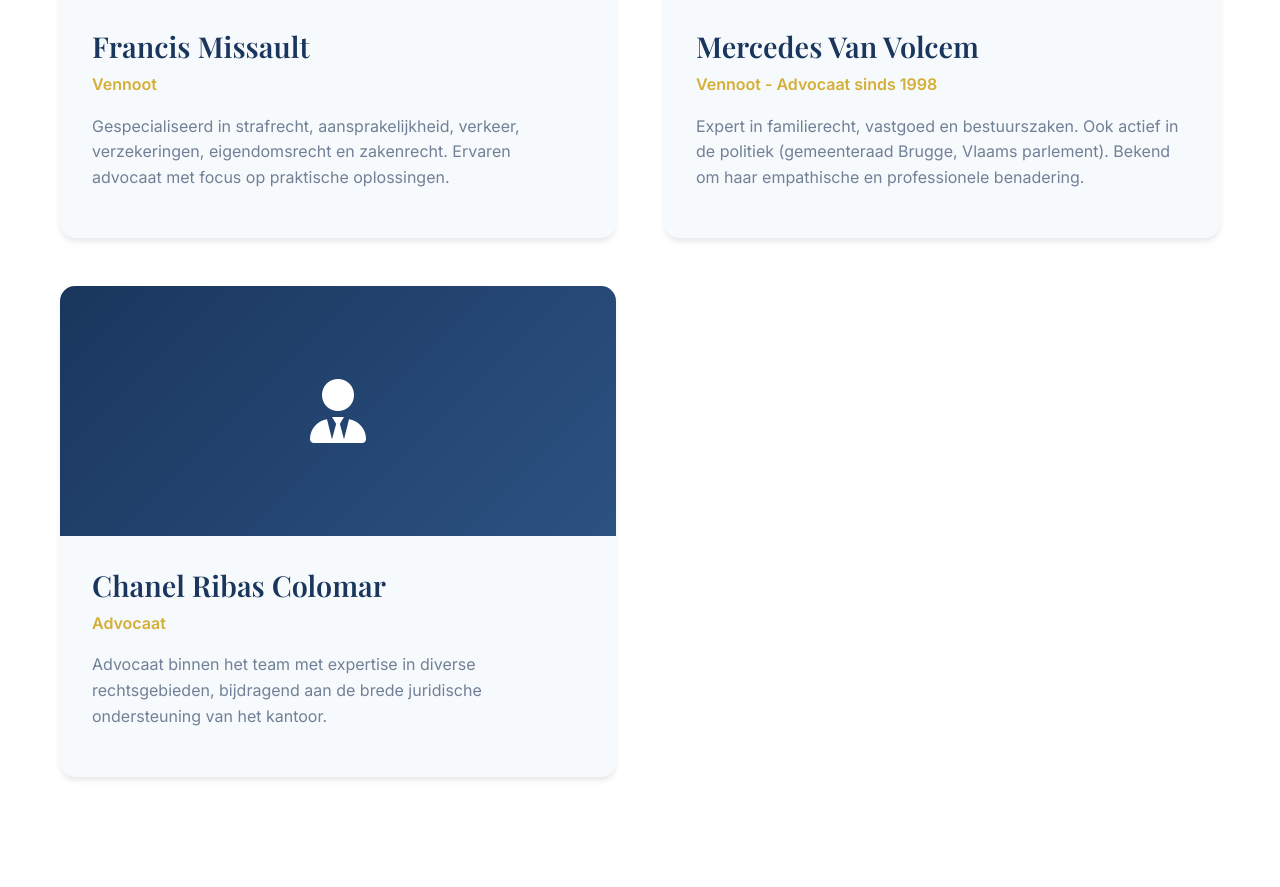
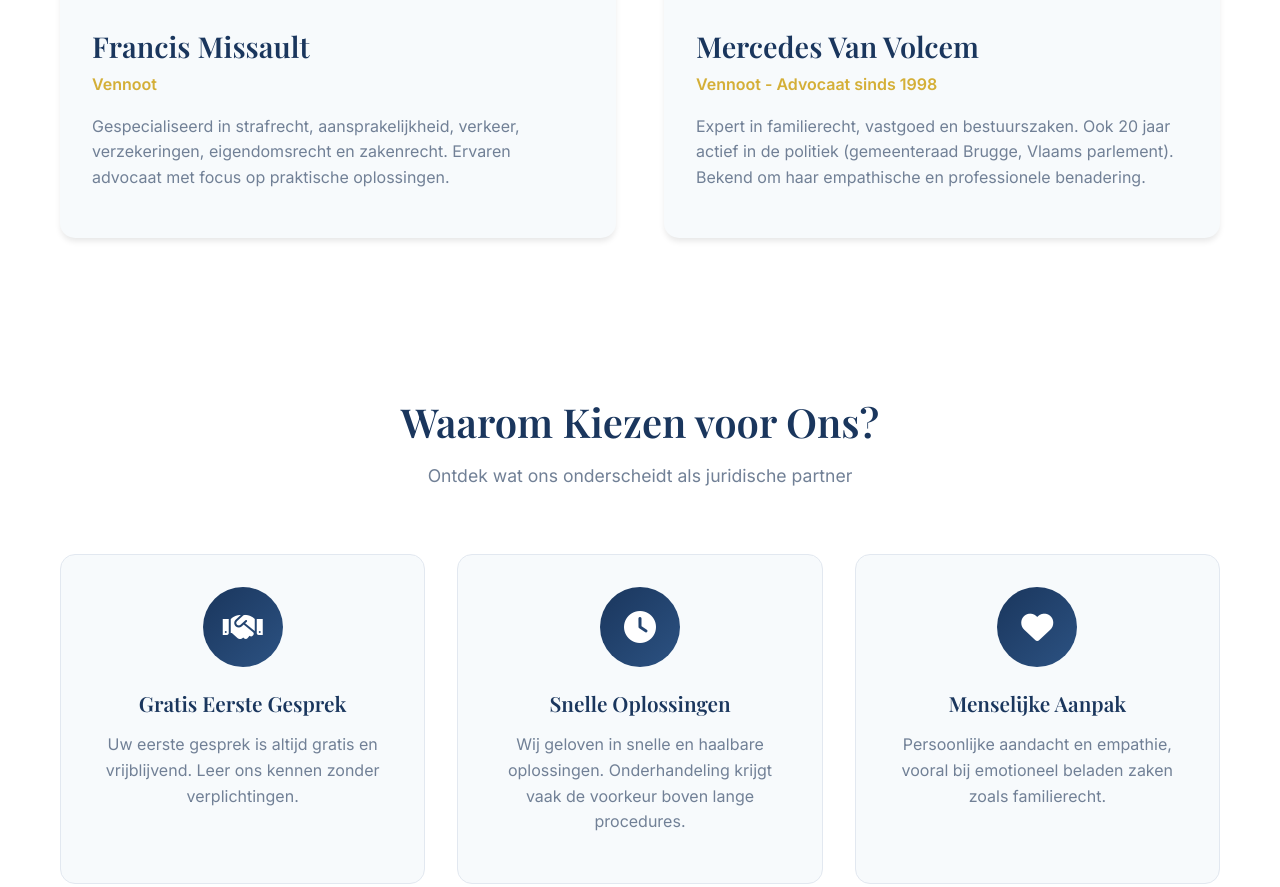
Before and after one commit to Maximiliaan1245/advocatenkantoor, a plain HTML site: page index.html in a window 1280 px wide. Shown: the part 3763-4650 px from the top of the page. Drawn offline with nearby package versions, Linux system fonts and the light colour scheme.

Commit message:
Update index.html

```diff
--- a/index.html
+++ b/index.html
@@ -3,8 +3,8 @@
 <head>
     <meta charset="UTF-8">
     <meta name="viewport" content="width=device-width, initial-scale=1.0">
-    <title>Advocatenkantoor Missault & Van Volcem | Brugge & Assebroek</title>
-    <meta name="description" content="Advocatenkantoor Missault & Van Volcem in Brugge en Assebroek. 20+ jaar ervaring in familierecht, strafrecht, handelsrecht, sociaal recht en meer. Eerste gesprek gratis.">
+    <title>Advocatenkantoor Missault & Van Volcem | Brugge </title>
+    <meta name="description" content="Advocatenkantoor Missault & Van Volcem in Brugge. 20+ jaar ervaring in familierecht, strafrecht, handelsrecht, sociaal recht en meer. Eerste gesprek gratis.">
     <link rel="stylesheet" href="styles.css">
     <link href="https://fonts.googleapis.com/css2?family=Playfair+Display:wght@400;600;700&family=Inter:wght@300;400;500;600&display=swap" rel="stylesheet">
     <link rel="stylesheet" href="https://cdnjs.cloudflare.com/ajax/libs/font-awesome/6.0.0/css/all.min.css">
@@ -208,19 +208,7 @@
                     <div class="lawyer-info">
                         <h3>Mercedes Van Volcem</h3>
                         <p class="lawyer-title">Vennoot - Advocaat sinds 1998</p>
-                        <p class="lawyer-description">Expert in familierecht, vastgoed en bestuurszaken. Ook actief in de politiek (gemeenteraad Brugge, Vlaams parlement). Bekend om haar empathische en professionele benadering.</p>
-                    </div>
-                </div>
-                <div class="lawyer-card">
-                    <div class="lawyer-image">
-                        <div class="lawyer-placeholder">
-                            <i class="fas fa-user-tie"></i>
-                        </div>
-                    </div>
-                    <div class="lawyer-info">
-                        <h3>Chanel Ribas Colomar</h3>
-                        <p class="lawyer-title">Advocaat</p>
-                        <p class="lawyer-description">Advocaat binnen het team met expertise in diverse rechtsgebieden, bijdragend aan de brede juridische ondersteuning van het kantoor.</p>
+                        <p class="lawyer-description">Expert in familierecht, vastgoed en bestuurszaken. Ook 20 jaar actief in de politiek (gemeenteraad Brugge, Vlaams parlement). Bekend om haar empathische en professionele benadering.</p>
                     </div>
                 </div>
             </div>
```
